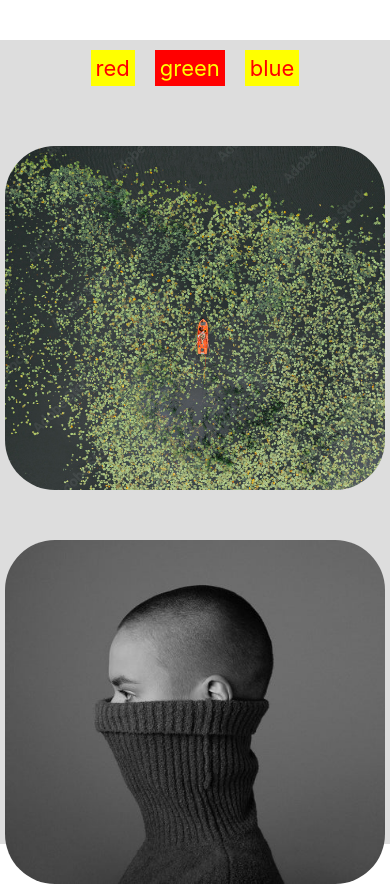
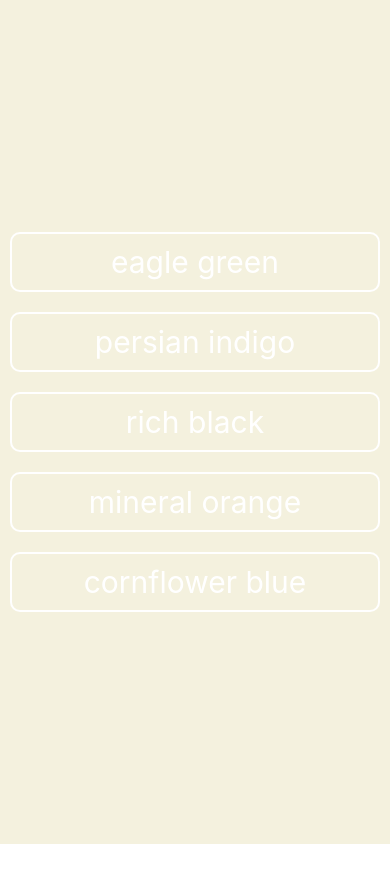
Before and after one commit to NicoleLatifi/color-catalog, a React Native app: screen / in a window 390 px wide. After the commit the page ends 844 px from the top, so only its background shows below. Built offline with nearby package versions, Linux system fonts and the light colour scheme.

Commit message:
add onPress to Text elements

```diff
--- a/App.js
+++ b/App.js
@@ -1,52 +1,46 @@
-import React from "react";
-import { Dimensions, Image, StyleSheet, Text, View } from "react-native";
-
-import lilypads from "./assets/lilypads.jpeg";
-import turtleneck from "./assets/turtleneck.jpeg";
+import React, { useState } from "react";
+import { StyleSheet, Text, View } from "react-native";
 
 export default function App() {
+  const [backgroundColor, setBackgroundColor] = useState("#f4f1de");
+
   return (
-    <View style={styles.page}>
-      <View style={styles.nav}>
-        <Text style={styles.text}>red</Text>
-        <Text style={[styles.text, styles.selectedText]}>green</Text>
-        <Text style={styles.text}>blue</Text>
-      </View>
-      <Image style={styles.image} source={lilypads} />
-      <Image style={styles.image} source={turtleneck} />
+    <View style={[styles.container, { backgroundColor }]}>
+      <Text style={styles.button} onPress={() => setBackgroundColor("#0f4c5c")}>
+        eagle green
+      </Text>
+      <Text style={styles.button} onPress={() => setBackgroundColor("#3c096c")}>
+        persian indigo
+      </Text>
+      <Text style={styles.button} onPress={() => setBackgroundColor("#011627")}>
+        rich black
+      </Text>
+      <Text style={styles.button} onPress={() => setBackgroundColor("#eb5e28")}>
+        mineral orange
+      </Text>
+      <Text style={styles.button} onPress={() => setBackgroundColor("#003f88")}>
+        cornflower blue
+      </Text>
     </View>
   );
 }
 
 const styles = StyleSheet.create({
-  image: {
-    borderRadius: 50,
-    height: Dimensions.get("window").height - 500,
-    marginTop: 50,
-    width: Dimensions.get("window").width - 10,
-    // resizeMode: "center",
+  container: {
+    flex: 1,
+    display: "flex",
+    justifyContent: "center",
+    alignItems: "center",
   },
-  nav: {
-    flexDirection: "row",
-  },
-  page: {
-    alignItems: "center",
-    backgroundColor: "#DDD",
-    flex: 1,
-    marginTop: 40,
-  },
-  text: {
-    flex: 1,
-    backgroundColor: "yellow",
-    color: "red",
-    fontSize: 22,
+  button: {
+    alignSelf: "stretch",
+    borderColor: "#fff",
+    borderRadius: 10,
+    borderWidth: 2,
+    color: "#fff",
+    fontSize: 30,
     margin: 10,
     textAlign: "center",
-    padding: 5,
-  },
-  selectedText: {
-    backgroundColor: "red",
-    color: "yellow",
-    textAlign: "center",
+    padding: 10,
   },
 });
```
